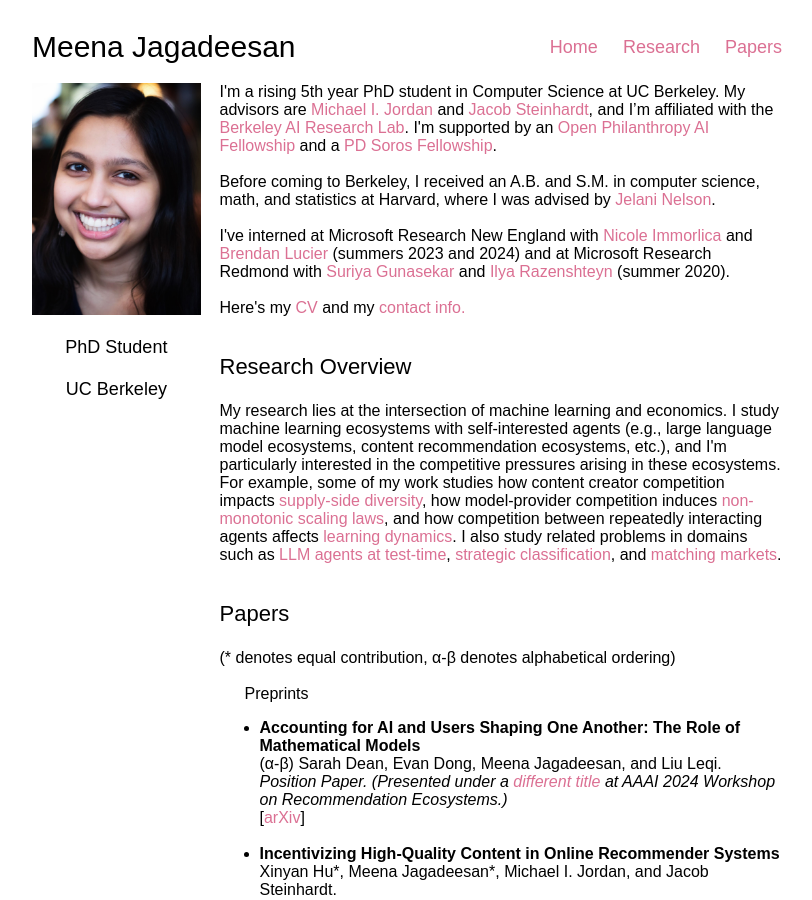
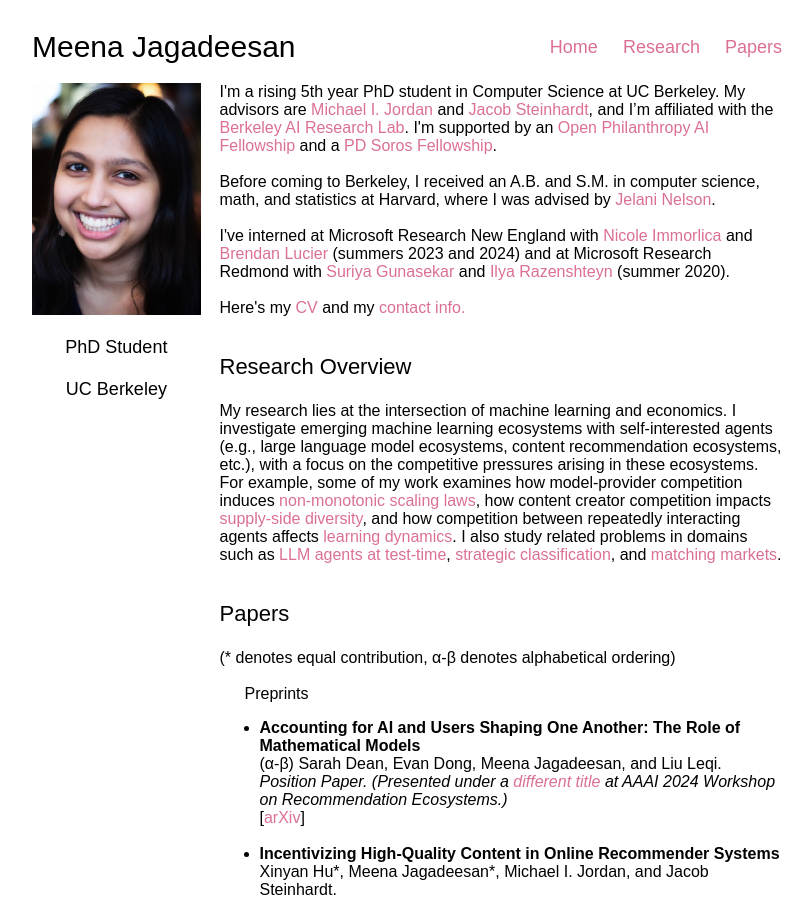
Before and after one commit to mjagadeesan/mjagadeesan.github.io, a Jekyll site: the page built from index.html, in a window 1280 px wide and 900 px high. Shown: the whole window, without its empty margins (233-1045 px from the left). Built offline with Jekyll 4.4.1, drawn with Linux system fonts in a browser that asks for light colours; some web fonts are replaced.

Commit message:
Update index.html

```diff
--- a/index.html
+++ b/index.html
@@ -14,7 +14,7 @@ layout: default
 
 	<h3><a id="research"></a><span>Research Overview</span></h3>
 
-	<span> My research lies at the intersection of machine learning and economics. I study machine learning ecosystems with self-interested agents (e.g., large language model ecosystems, content recommendation ecosystems, etc.), and I'm particularly interested in the competitive pressures arising in these ecosystems. For example, some of my work studies how content creator competition impacts <a href=https://arxiv.org/abs/2206.13489>supply-side diversity</a>, how model-provider competition induces <a href=https://arxiv.org/abs/2306.14670>non-monotonic scaling laws</a>, and how competition between repeatedly interacting agents affects <a href=https://arxiv.org/abs/2403.00188>learning dynamics</a>. I also study related problems in domains such as <a href=https://arxiv.org/abs/2402.06627>LLM agents at test-time</a>, <a href=https://arxiv.org/abs/2106.12705>strategic classification</a>, and <a href=https://arxiv.org/abs/2108.08843>matching markets</a>.</span>
+	<span> My research lies at the intersection of machine learning and economics. I investigate emerging machine learning ecosystems with self-interested agents (e.g., large language model ecosystems, content recommendation ecosystems, etc.), with a focus on the competitive pressures arising in these ecosystems. For example, some of my work examines how model-provider competition induces <a href=https://arxiv.org/abs/2306.14670>non-monotonic scaling laws</a>, how content creator competition impacts <a href=https://arxiv.org/abs/2206.13489>supply-side diversity</a>, and how competition between repeatedly interacting agents affects <a href=https://arxiv.org/abs/2403.00188>learning dynamics</a>. I also study related problems in domains such as <a href=https://arxiv.org/abs/2402.06627>LLM agents at test-time</a>, <a href=https://arxiv.org/abs/2106.12705>strategic classification</a>, and <a href=https://arxiv.org/abs/2108.08843>matching markets</a>.</span>
 
 	<h3><a id="papers"></a><span>Papers</span></h3>
 	(<span style="font-family:Arial">*</span> denotes equal contribution, α-β denotes alphabetical ordering)<br><br>
```
